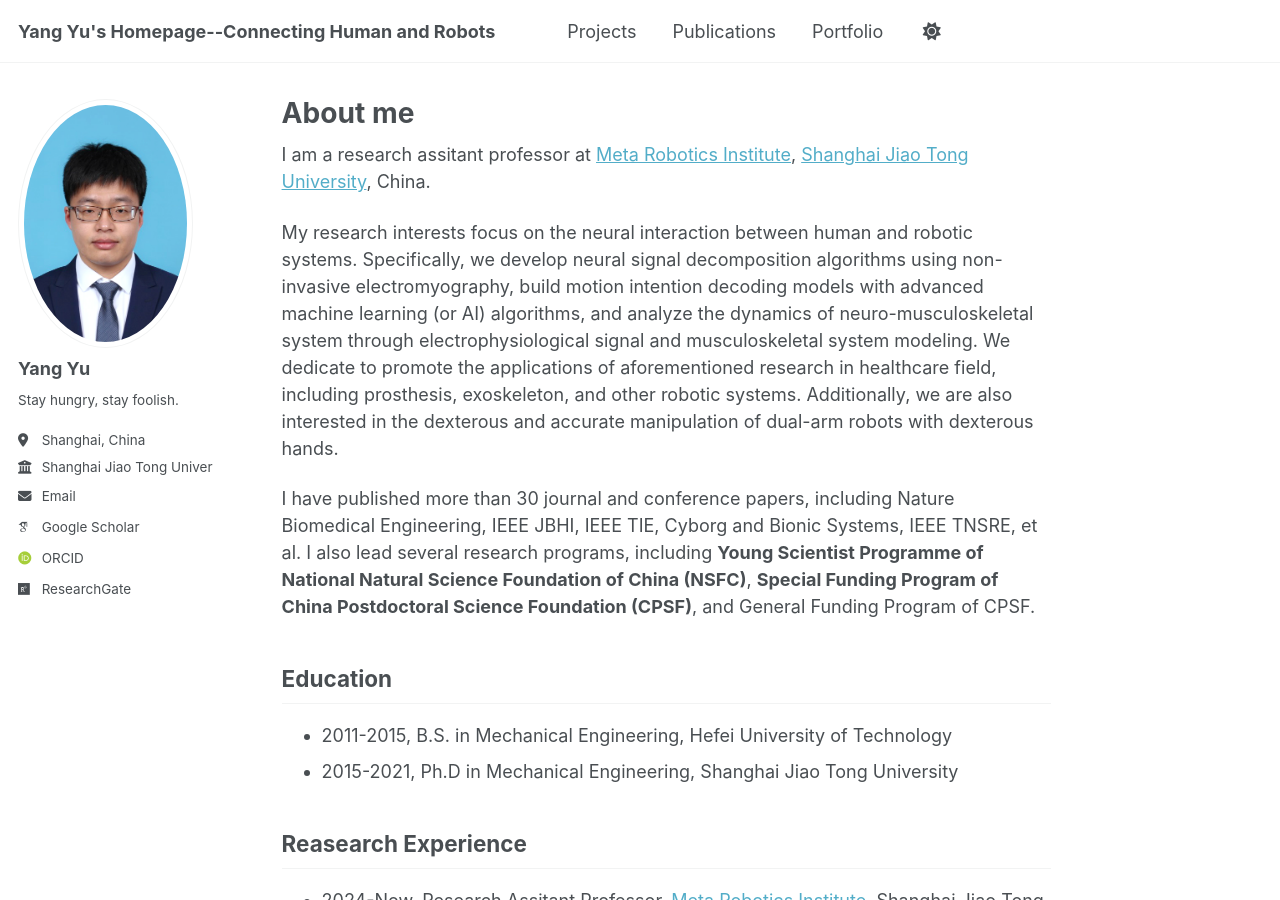
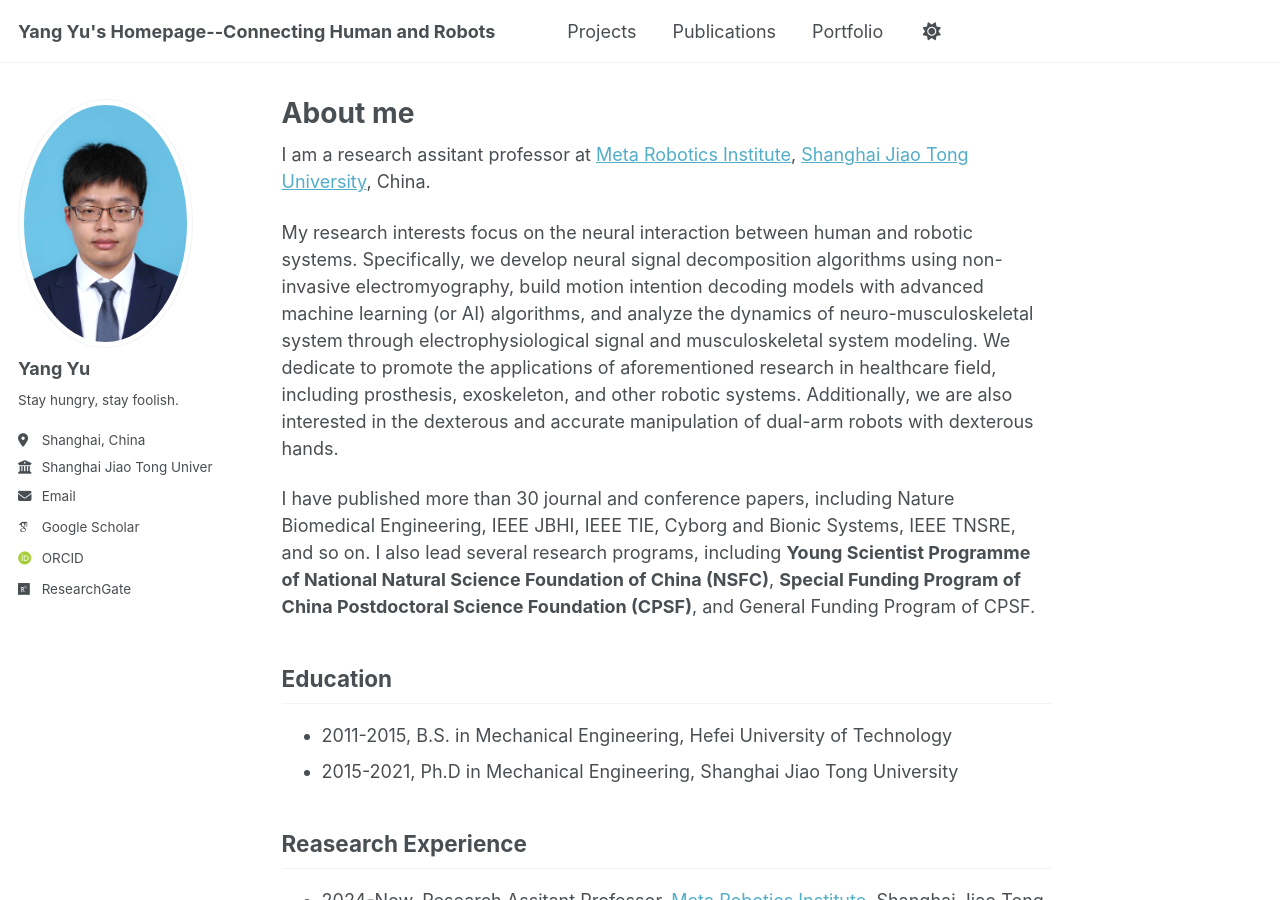
Before and after one commit to Yu-SJTUMRI/Yu-SJTUMRI.github.io, a Jekyll site: the page built from _pages/about.md, in a window 1280 px wide and 900 px high. Built offline with Jekyll 4.4.1, drawn with Linux system fonts in a browser that asks for light colours; some web fonts are replaced; a script that is not in the unit is left out.

Commit message:
Update about.md

```diff
--- a/_pages/about.md
+++ b/_pages/about.md
@@ -10,7 +10,7 @@ I am a research assitant professor at [Meta Robotics Institute](https://mri.sjtu
 
 My research interests focus on the neural interaction between human and robotic systems. Specifically, we develop neural signal decomposition algorithms using non-invasive electromyography, build motion intention decoding models with advanced machine learning (or AI) algorithms, and analyze the dynamics of neuro-musculoskeletal system through electrophysiological signal and musculoskeletal system modeling. We dedicate to promote the applications of aforementioned research in healthcare field, including prosthesis, exoskeleton, and other robotic systems. Additionally, we are also interested in the dexterous and accurate manipulation of dual-arm robots with dexterous hands.
 
-I have published more than 30 journal and conference papers, including Nature Biomedical Engineering, IEEE JBHI, IEEE TIE, Cyborg and Bionic Systems, IEEE TNSRE, et al. I also lead several research programs, including **Young Scientist Programme of National Natural Science Foundation of China (NSFC)**, **Special Funding Program of China Postdoctoral Science Foundation (CPSF)**, and General Funding Program of CPSF.
+I have published more than 30 journal and conference papers, including Nature Biomedical Engineering, IEEE JBHI, IEEE TIE, Cyborg and Bionic Systems, IEEE TNSRE, and so on. I also lead several research programs, including **Young Scientist Programme of National Natural Science Foundation of China (NSFC)**, **Special Funding Program of China Postdoctoral Science Foundation (CPSF)**, and General Funding Program of CPSF.
 
 Education
 ------
```
